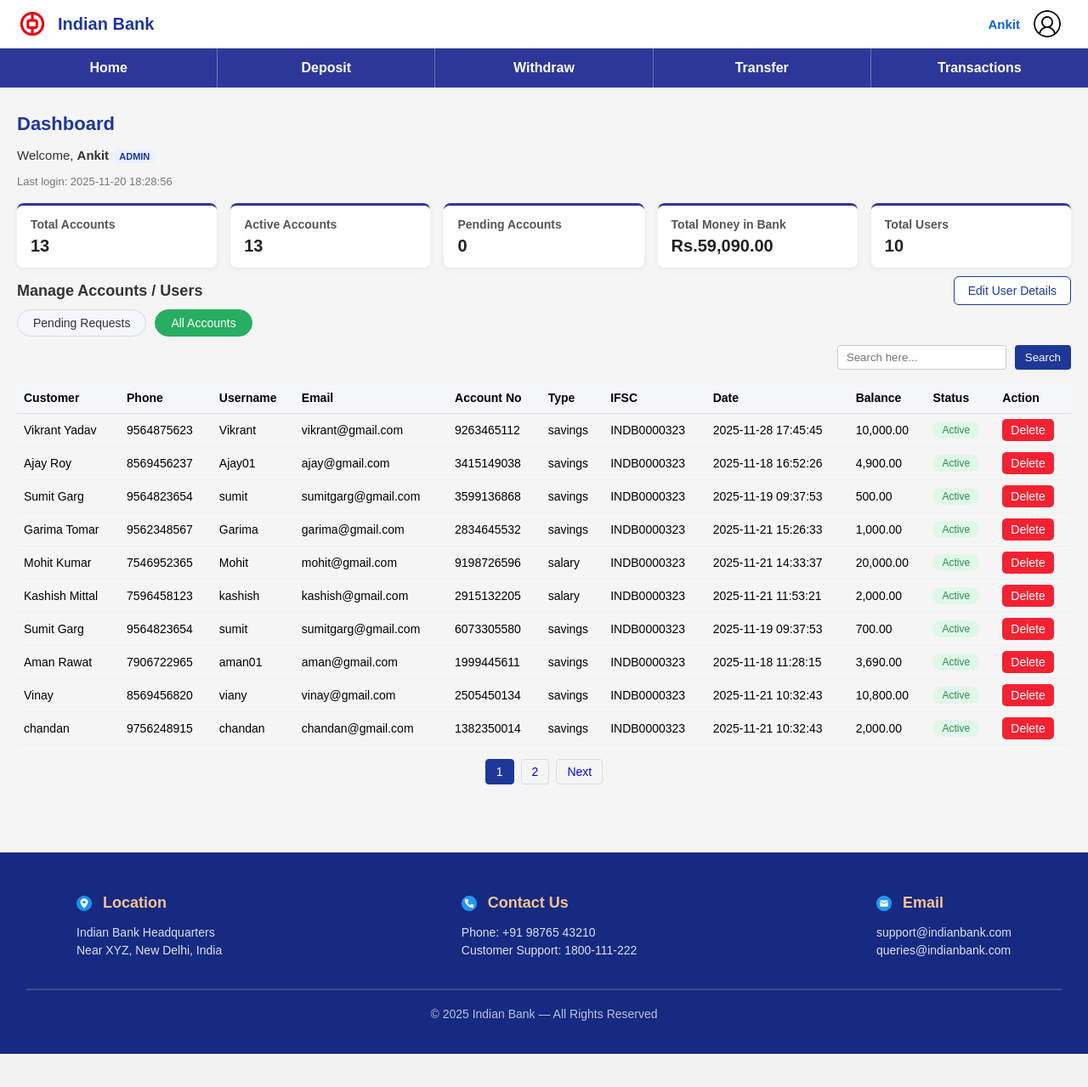
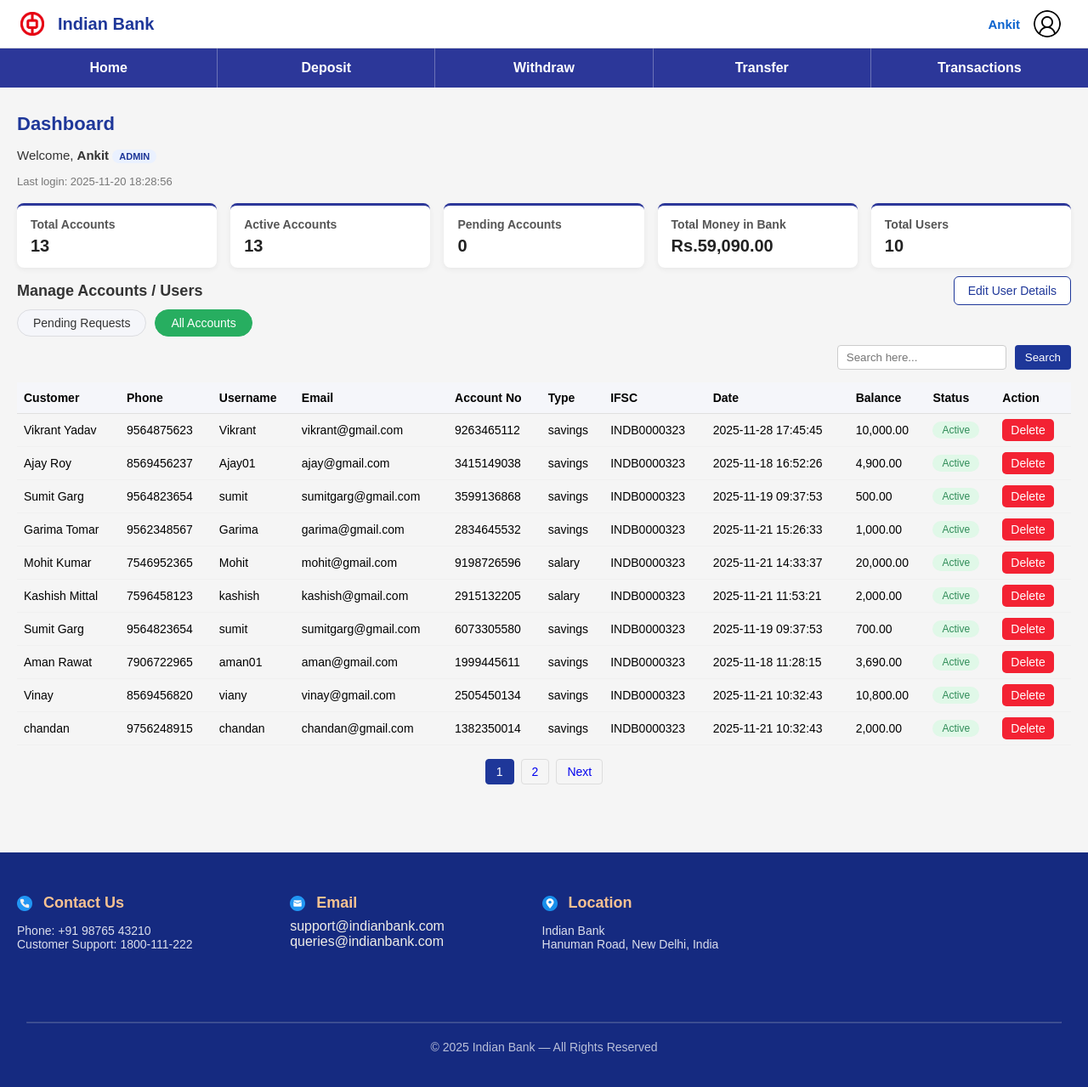
Before and after one commit to Ankit-Dodo/bank_simulator, a PHP site: page /pages/home.php in a window 1280 px wide. Shown: the whole page at 85% size. Before the commit the page ends 1240 px from the top, so only its background shows below. Run offline with PHP 8.4, Linux system fonts and the light colour scheme; a user stored in the database is signed in; data comes from the database, SQL or seed files in the repository; grey boxes are pictures that could not be loaded.

Commit message:
file ready

```diff
--- a/css/style.css
+++ b/css/style.css
@@ -430,7 +430,7 @@
 }
 
 .footer-container {
-    max-width: 1100px;
+    max-width: 1500px;
     margin: auto;
     display: flex;
     justify-content: space-between;
@@ -445,10 +445,22 @@
     color: #f8c291;
 }
 
+.email-link {
+  color: #f0eee7;
+  text-decoration: none;
+  transition: color 0.3s;
+}
+
+.email-link:hover {
+  color: #fde0d5;
+  text-decoration: underline;
+}
+
+
 .footer-section p {
     font-size: 14px;
-    line-height: 1.5;
     opacity: 0.85;
+    text-size-adjust: inherit;
 }
 
 .footer-line {
@@ -468,37 +480,14 @@
     margin-right: 8px;
     vertical-align: middle;
 }
-.flash-message {
-    width: 90%;
-    max-width: 500px;
-    margin: 15px auto;
-    padding: 14px 20px;
-    border-radius: 8px;
-    background: #28a745;
-    color: #fff;
-    font-size: 16px;
-    font-weight: 500;
-    text-align: center;
-    box-shadow: 0 3px 10px rgba(0,0,0,0.12);
-    opacity: 0;
-    transform: translateY(-10px);
-    animation: flashFade 0.5s forwards ease-out;
+
+iframe {
+  width: 300px;
+  height: 150px;
+  margin: auto;
+  overflow: hidden;
+  border-radius: 8px;
+  text-align: center;
+  flex: 1 1 250px;
+  min-width: 200px;
 }
-
-.flash-hide {
-    animation: flashHide 0.6s forwards ease-out;
-}
-
-@keyframes flashFade {
-    to {
-        opacity: 1;
-        transform: translateY(0);
-    }
-}
-
-@keyframes flashHide {
-    to {
-        opacity: 0;
-        transform: translateY(-10px);
-    }
-}
--- a/includes/footer.php
+++ b/includes/footer.php
@@ -2,15 +2,6 @@
 
 <footer class="bank-footer">
     <div class="footer-container">
-
-        <div class="footer-section">
-            <h4>
-            <img src="../images/map-circle.png" alt="Location Icon" >
-            Location</h4>
-            <p>Indian Bank Headquarters<br>
-            Near XYZ, New Delhi, India</p>
-        </div>
-
         <div class="footer-section">
             <h4>
             <img src="../images/circle.png" alt="Phone Icon" >
@@ -24,8 +15,27 @@
             <img src="../images/mail.png" alt="Email Icon" >
             Email
             </h4>
-            <p>support@indianbank.com<br>
-            queries@indianbank.com</p>
+           <a class="email-link" href="mailto:support@indianbank.com">support@indianbank.com</a><br>
+           <a class="email-link" href="mailto:queries@indianbank.com">queries@indianbank.com</a>
+        </div>
+
+        <div class="footer-section">
+            <h4>
+            <img src="../images/map-circle.png" alt="Location Icon" >
+            Location</h4>
+            <p>Indian Bank<br>
+            Hanuman Road, New Delhi, India</p>
+        </div>
+
+        <div class="footer-section">
+            <iframe src="https://www.google.com/maps/embed?pb=!1m18!1m12!1m3!1d1506.7943452706313!2d77.21607821698458!3d28.6321186496815!2m3!1f0!2f0!3f0!3m2!1i1024!2i768!4f13.1!3m3!1m2!1s0x390cfd49f9e8084d%3A0x7b5b53134d7a00e0!2sIndian%20Bank!5e1!3m2!1sen!2sin!4v1764659161541!5m2!1sen!2sin"
+                width="600"
+                height="450"
+                style="border:0;"
+                allowfullscreen=""
+                loading="lazy"
+                referrerpolicy="no-referrer-when-downgrade">
+            </iframe>
         </div>
 
     </div>
--- a/includes/header.php
+++ b/includes/header.php
@@ -1,6 +1,9 @@
 <?php
 if (session_status() === PHP_SESSION_NONE) {
-    session_start();
+    session_start([
+    'cookie_lifetime' => 0,
+    'gc_maxlifetime' => 3600
+]);
 }
 
 $username = $_SESSION['username'] ?? 'User';
--- a/pages/home.php
+++ b/pages/home.php
@@ -1,5 +1,9 @@
 <?php
 session_start();
+if (!isset($_SESSION['user_id'])) {
+    header("Location: ../pages/index.php");
+    exit();
+}
 
 error_reporting(E_ALL);
 ini_set('display_errors', 1);
```
Also changed, not shown: index.php (+7 -0 lines), pages/withdraw.php (+26 -1 lines).
